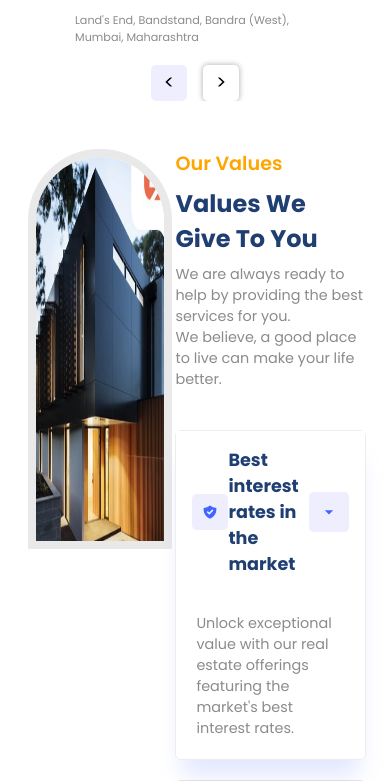
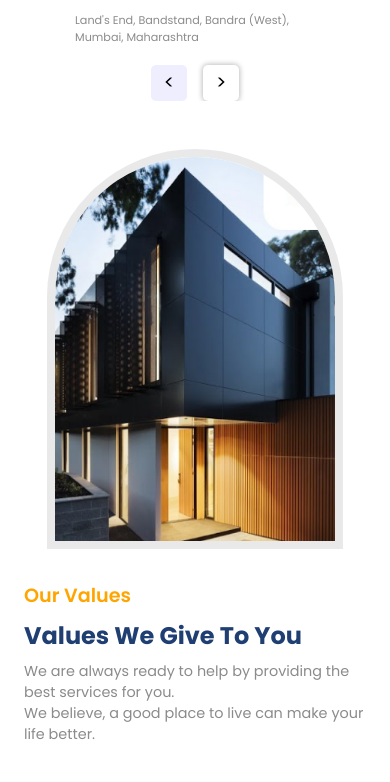
Before and after one commit to FahadAli-Dev/real-estate-website, a React (Vite) app: page / in a window 390 px wide. Shown: the part 2100-2882 px from the top of the page. Built offline with nearby package versions, Linux system fonts and the light colour scheme.

Commit message:
complet values section and its responsive part

```diff
--- a/src/Components/Hero/Hero.css
+++ b/src/Components/Hero/Hero.css
@@ -150,11 +150,6 @@
   .hero-right {
     width: 100%;
   }
-  .img-container {
-    height: 25rem;
-    width: 95%;
-    margin: auto;
-  }
 }
 
 @media (max-width: 500px) {
--- a/src/Components/Residencies/Residencies.css
+++ b/src/Components/Residencies/Residencies.css
@@ -7,12 +7,6 @@
   display: flex;
   flex-direction: column;
   margin-bottom: 2rem;
-}
-
-@media (max-width: 640px) {
-  .r-head {
-    align-items: center;
-  }
 }
 
 .r-card {
@@ -79,3 +73,11 @@
 .r-buttons > :nth-child(2) {
   box-shadow: 0 0 5px 1px #00000040;
 }
+
+/* Responsive */
+
+@media (max-width: 640px) {
+  .r-head {
+    align-items: center;
+  }
+}
--- a/src/Components/Value/Value.css
+++ b/src/Components/Value/Value.css
@@ -12,15 +12,19 @@
   flex: 1;
 }
 
+/* Left Side */
+
+.v-container .img-container {
+  border: 8px solid rgb(232 232 232 / 93%);
+  border-radius: 15rem 15rem 0 0;
+}
+
+/* Right Side */
+
 .v-right {
   display: flex;
   flex-direction: column;
   gap: 0.5rem;
-}
-
-.v-container .img-container {
-  border: 8px solid rgb(232 232 232 / 93%);
-  border-radius: 15rem 15rem 0 0;
 }
 
 .accordion {
@@ -73,3 +77,19 @@
 .accordion__button > :nth-child(3) {
   height: 40px;
 }
+
+/* Responsive */
+
+@media (max-width: 1024px) {
+  .v-container {
+    flex-direction: column;
+    align-items: center;
+    row-gap: 2rem;
+  }
+}
+
+@media (max-width: 768px) {
+  .accordion__button span {
+    font-size: 0.8rem;
+  }
+}
--- a/src/index.css
+++ b/src/index.css
@@ -64,6 +64,14 @@
   overflow: hidden;
 }
 
+@media (max-width: 640px) {
+  .img-container {
+    height: 25rem;
+    width: 95%;
+    margin: auto;
+  }
+}
+
 .img-container img {
   width: 100%;
   height: 100%;
```
